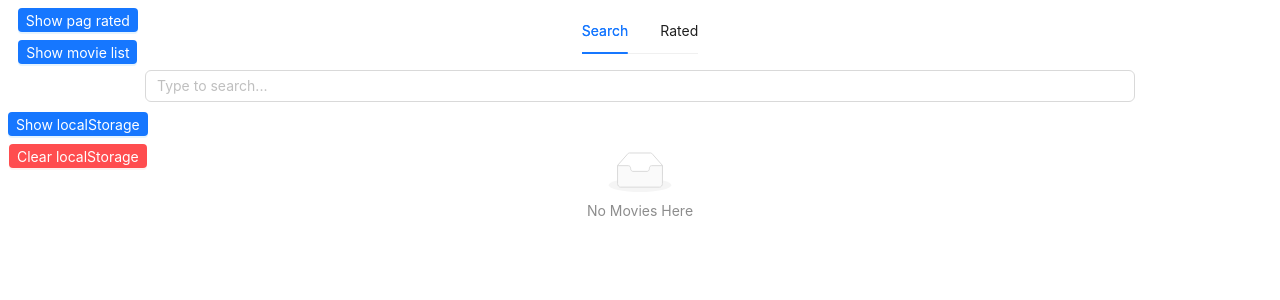
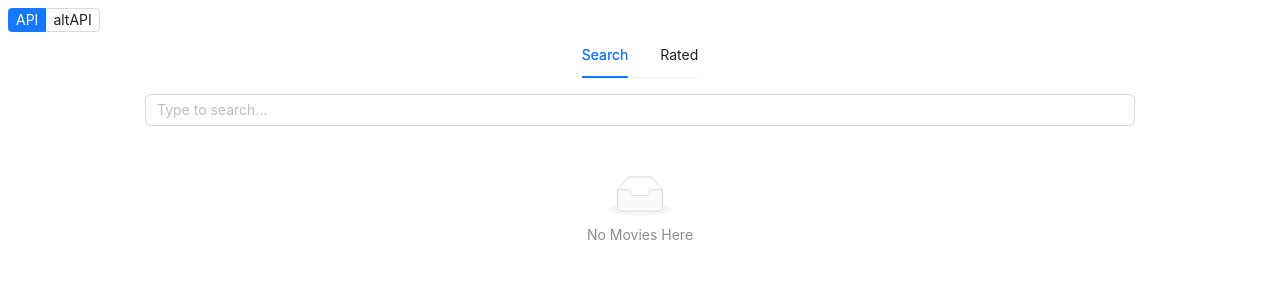
Before and after one commit to kottofey/kata-movies-vite, a React (Vite) app: page / in a window 1280 px wide. Shown: the top 300 px of the page. Built offline with nearby package versions, Linux system fonts and the light colour scheme.

Commit message:
[fix] Refactoring
- API methods are returning pure response from API. Methods converting API response to application format are in separate file now
- Switch for alternative API version

```diff
--- a/src/api/AltKinopoiskAPI.js
+++ b/src/api/AltKinopoiskAPI.js
@@ -43,30 +43,9 @@ export default class KinopoiskAPI {
     response = await response.json();
     if (response.total === 0) throw new KPEmptyResponseError();
 
-    this.respObj.docs = response.films.map((movie) => ({
-      id: movie.filmId,
-      name: movie.nameRu || movie.nameEn,
-      year: Number.parseInt(movie.year, 10),
-      description: movie.description,
-      poster: {
-        url: movie.posterUrl || '',
-        previewUrl: movie.posterUrlPreview || '',
-      },
-      rating: {
-        kp:
-          movie.rating === 'null'
-            ? '0'
-            : Number.parseInt(movie.rating, 10),
-      },
-      tags: movie.genres.map((genre) => genre.genre),
-    }));
+    response.altKP = true;
+    response.page = page;
 
-    this.respObj = {
-      ...this.respObj,
-      total: response.searchFilmsCountResult,
-      altKP: true,
-      page,
-    };
-    return this.respObj;
+    return response;
   };
 }
--- a/src/api/KinopoiskAPI.js
+++ b/src/api/KinopoiskAPI.js
@@ -42,26 +42,6 @@ export default class KinopoiskAPI {
     response = await response.json();
     if (response.total === 0) throw new KPEmptyResponseError();
 
-    this.respObj.docs = response.docs.map((movie) => ({
-      id: movie.id,
-      name: movie.name || movie.alternativeName,
-      year: movie.year,
-      description: movie.description,
-      poster: { ...movie.poster } || '',
-      rating: {
-        kp: movie.rating.kp,
-        imdb: movie.rating.imdb,
-        filmCritics: movie.rating.filmCritics,
-        russianFilmCritics: movie.rating.russianFilmCritics,
-      },
-      tags: movie.genres.map((genre) => genre.name),
-    }));
-
-    this.respObj = {
-      ...this.respObj,
-      page: response.page,
-      total: response.total,
-    };
-    return this.respObj;
+    return response;
   };
 }
--- /dev/null
+++ b/src/api/KpAPITransform.js
@@ -0,0 +1,52 @@
+export default function KpAPITransform(res) {
+  let respObj = {};
+
+  if (res.altKP) {
+    respObj.docs = res.films.map((movie) => ({
+      id: movie.filmId,
+      name: movie.nameRu || movie.nameEn,
+      year: Number.parseInt(movie.year, 10),
+      description: movie.description,
+      poster: {
+        url: movie.posterUrl || '',
+        previewUrl: movie.posterUrlPreview || '',
+      },
+      rating: {
+        kp: Number.parseFloat(movie.rating),
+      },
+      tags: movie.genres.map((genre) => genre.genre),
+    }));
+
+    respObj = {
+      docs: respObj.docs,
+      total: res.searchFilmsCountResult,
+      altKP: true,
+      page: res.page,
+    };
+
+    return respObj;
+  }
+
+  respObj.docs = res.docs.map((movie) => ({
+    id: movie.id,
+    name: movie.name || movie.alternativeName,
+    year: movie.year,
+    description: movie.description,
+    poster: { ...movie.poster } || '',
+    rating: {
+      kp: movie.rating.kp,
+      imdb: movie.rating.imdb,
+      filmCritics: movie.rating.filmCritics,
+      russianFilmCritics: movie.rating.russianFilmCritics,
+    },
+    tags: movie.genres.map((genre) => genre.name),
+  }));
+
+  respObj = {
+    docs: respObj.docs,
+    page: res.page,
+    total: res.total,
+  };
+
+  return respObj;
+}
--- a/src/components/App/App.jsx
+++ b/src/components/App/App.jsx
@@ -1,11 +1,13 @@
-import { Input, Tabs, Alert, Button, Space, Modal } from 'antd';
+import { Input, Tabs, Alert, Radio } from 'antd';
 import { Component } from 'react';
 import { debounce } from 'lodash';
 
 import MoviesList from '../MoviesList';
 import updateCustomRating from '../../utils/updateCustomRating';
 import KinopoiskAPI from '../../api/KinopoiskAPI';
+import AltKinopoiskAPI from '../../api/AltKinopoiskAPI';
 import paginateList from '../../utils/paginateList';
+import KpAPITransform from '../../api/KpAPITransform';
 
 export default class App extends Component {
   state = {
@@ -18,6 +20,7 @@ export default class App extends Component {
     },
     moviesList: { docs: [] },
     ratedMoviesList: { docs: [] },
+    api: 'KP',
   };
 
   kpAPI = new KinopoiskAPI();
@@ -40,13 +43,23 @@ export default class App extends Component {
       moviesList: { pageSize = 12, page },
       tabSelected,
       ratedMoviesList,
+      api,
     } = this.state;
 
     const {
       search: prevSearch,
       moviesList: { page: prevPage, pageSize: prevPageSize },
       tabSelected: prevTabSelected,
+      api: prevApi,
     } = prevState;
+
+    if (api !== prevApi) {
+      if (api === 'KP') {
+        this.kpAPI = new KinopoiskAPI();
+      } else if (api === 'altKP') {
+        this.kpAPI = new AltKinopoiskAPI();
+      }
+    }
 
     if (
       search !== prevSearch ||
@@ -59,7 +72,10 @@ export default class App extends Component {
       this.kpAPI
         .searchMovies(search, pageSize, page)
         .then((res) => {
-          const updList = updateCustomRating(res, ratedMoviesList);
+          const updList = updateCustomRating(
+            KpAPITransform(res),
+            ratedMoviesList
+          );
           this.setState({
             isLoaded: true,
             moviesList: {
@@ -202,84 +218,21 @@ export default class App extends Component {
 
     return (
       <>
-        <Modal
-          centered
-          closable
-          open={this.state.modalOpened}
-          onOk={() => this.setState({ modalOpened: false })}
-          onCancel={() => this.setState({ modalOpened: false })}
-        >
-          <pre>{this.state.modalContent}</pre>
-        </Modal>
-        <Space
-          style={{
-            position: 'fixed',
-            zIndex: 1,
-            display: 'flex',
-            flexDirection: 'column',
+        <Radio.Group
+          defaultValue='KP'
+          size='small'
+          buttonStyle='solid'
+          onChange={(e) => {
+            this.setState(() => {
+              return {
+                api: e.target.value,
+              };
+            });
           }}
         >
-          <Button
-            onClick={() => {
-              this.setState({
-                modalOpened: true,
-                modalContent: JSON.stringify(
-                  paginateList(ratedMoviesList, page, pageSize),
-                  null,
-                  2
-                ),
-              });
-            }}
-            color='primary'
-            variant='solid'
-            size='small'
-          >
-            Show pag rated
-          </Button>
-          <Button
-            onClick={() => {
-              this.setState({
-                modalOpened: true,
-                modalContent: JSON.stringify(moviesList, null, 2),
-              });
-            }}
-            color='primary'
-            variant='solid'
-            size='small'
-          >
-            Show movie list
-          </Button>
-          <Button
-            onClick={() => {
-              this.setState({
-                modalOpened: true,
-                modalContent: JSON.stringify(
-                  JSON.parse(localStorage.getItem('ratedMoviesList')),
-                  null,
-                  2
-                ),
-              });
-            }}
-            color='primary'
-            variant='solid'
-            size='small'
-            style={{ marginTop: 40 }}
-          >
-            Show localStorage
-          </Button>
-          <Button
-            onClick={() => {
-              localStorage.clear();
-              window.location.reload();
-            }}
-            color='danger'
-            variant='solid'
-            size='small'
-          >
-            Clear localStorage
-          </Button>
-        </Space>
-
+          <Radio.Button value='KP'>API</Radio.Button>
+          <Radio.Button value='altKP'>altAPI</Radio.Button>
+        </Radio.Group>
         {error.isError && (
           <Alert
             type='error'
--- a/src/components/Movie/Movie.jsx
+++ b/src/components/Movie/Movie.jsx
@@ -25,11 +25,13 @@ export default function Movie({
     tags,
   } = movie;
 
-  const singleRating =
+  let singleRating =
     rating.kp ||
     rating.imdb ||
     rating.filmCritics ||
     rating.russianFilmCritics;
+
+  singleRating = !singleRating ? 0 : singleRating;
 
   const shortDescription = getShortText(
     description || 'Описание отсутствует. Даже английское.',
```
